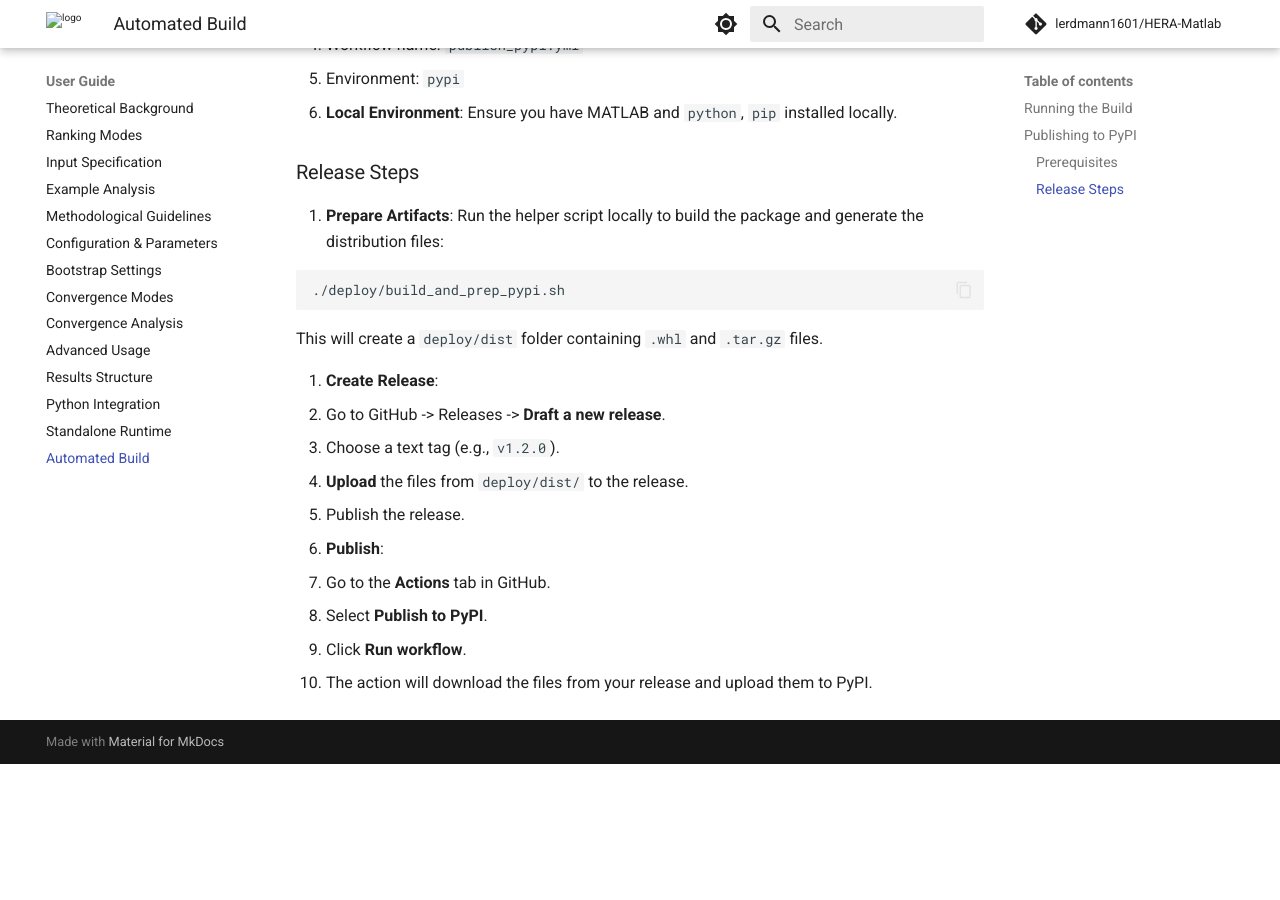
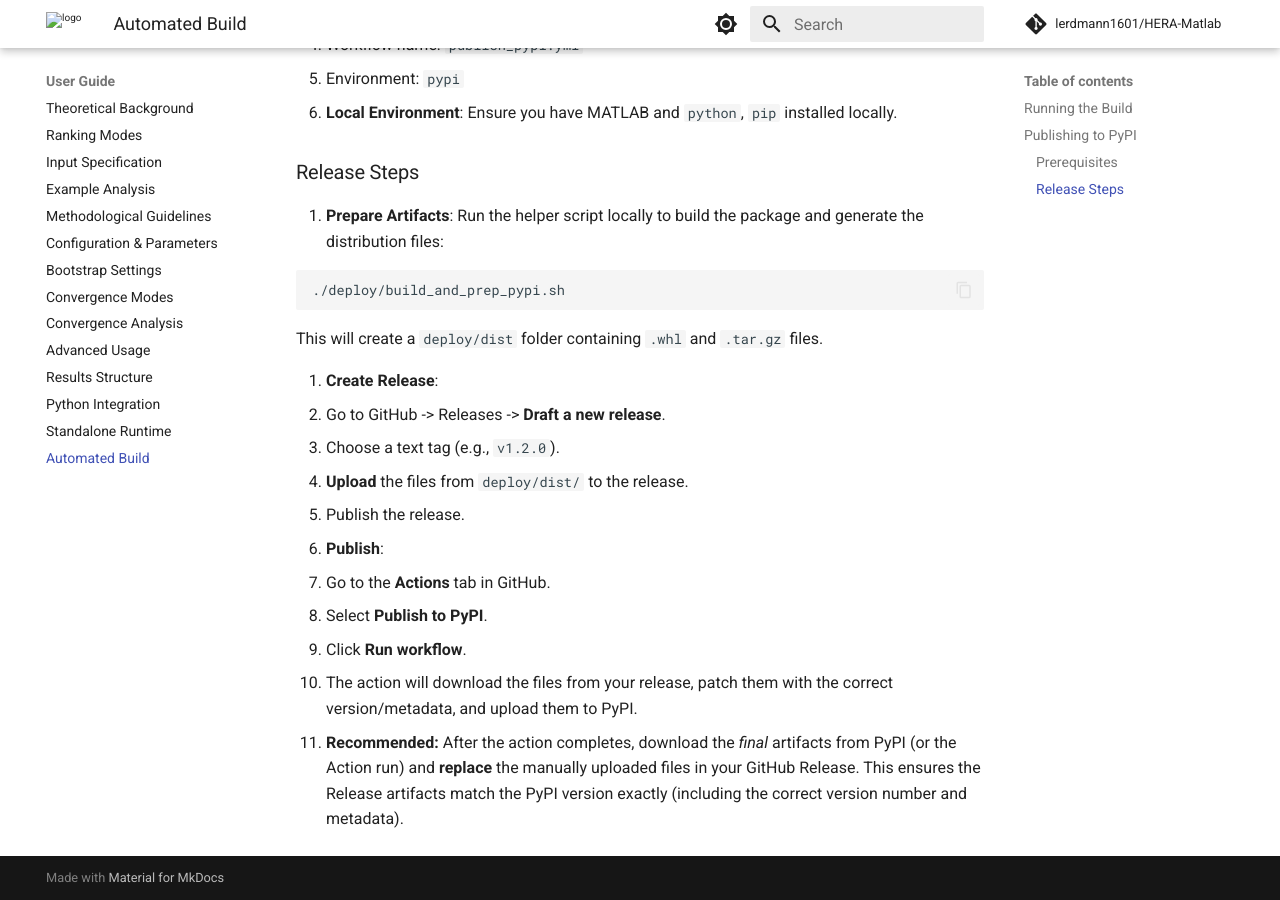
Before and after one commit to lerdmann1601/HERA-Matlab, an MkDocs documentation site: the page built from docs/Automated_Build.md, in a window 1280 px wide and 900 px high, scrolled down 1408 px. Built offline with MkDocs 1.6.1 and Material for MkDocs 9.7.7, drawn with Linux system fonts in a browser that asks for light colours; comment, search, counter and statistics services are not loaded; before the commit the page ends 2172 px from its top, so only the background shows below that.

Commit message:
docs: clarify PyPI release workflow and exclude distribution artifacts

```diff
--- a/docs/Automated_Build.md
+++ b/docs/Automated_Build.md
@@ -70,4 +70,5 @@ To publish the Python package to PyPI, follow this **manual workflow** (since th
    - Go to the **Actions** tab in GitHub.
    - Select **Publish to PyPI**.
    - Click **Run workflow**.
-   - The action will download the files from your release and upload them to PyPI.
+   - The action will download the files from your release, patch them with the correct version/metadata, and upload them to PyPI.
+   - **Recommended:** After the action completes, download the *final* artifacts from PyPI (or the Action run) and **replace** the manually uploaded files in your GitHub Release. This ensures the Release artifacts match the PyPI version exactly (including the correct version number and metadata).
```
Also changed, not shown: 1 other file.
